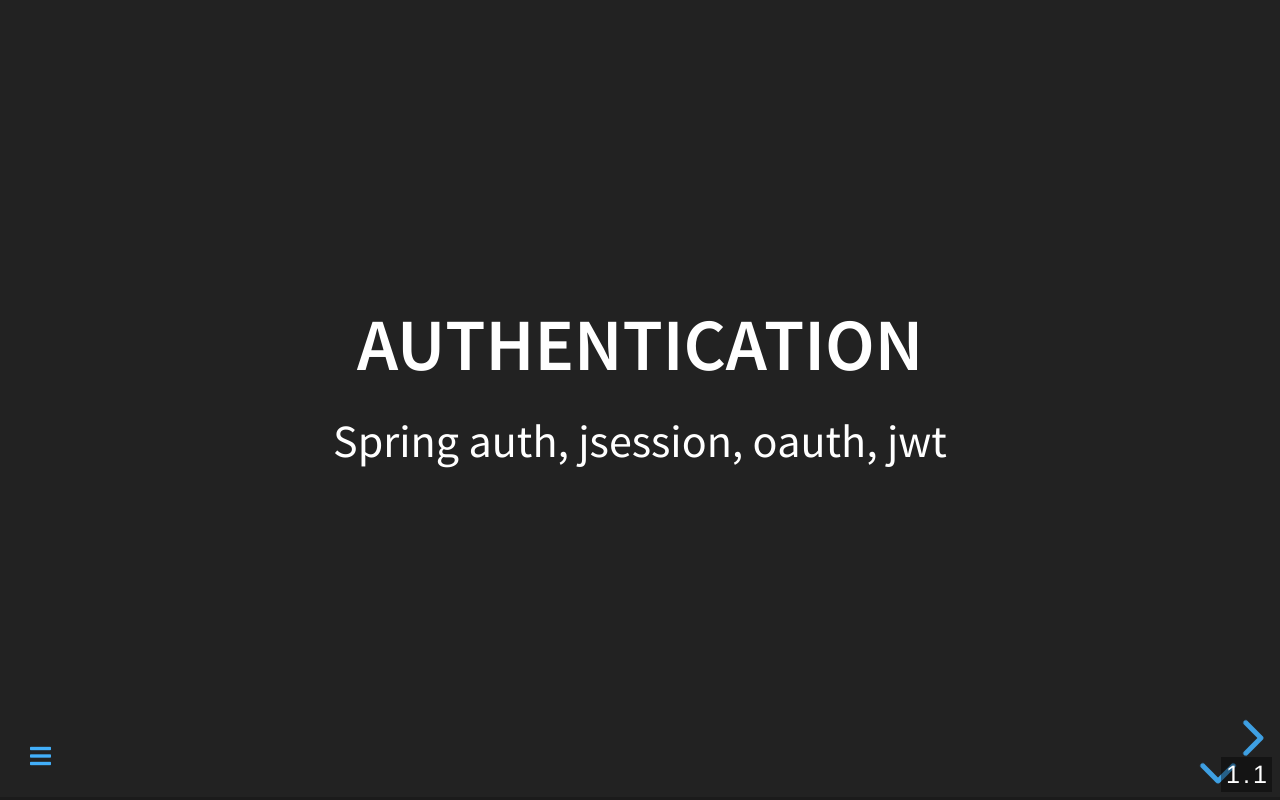
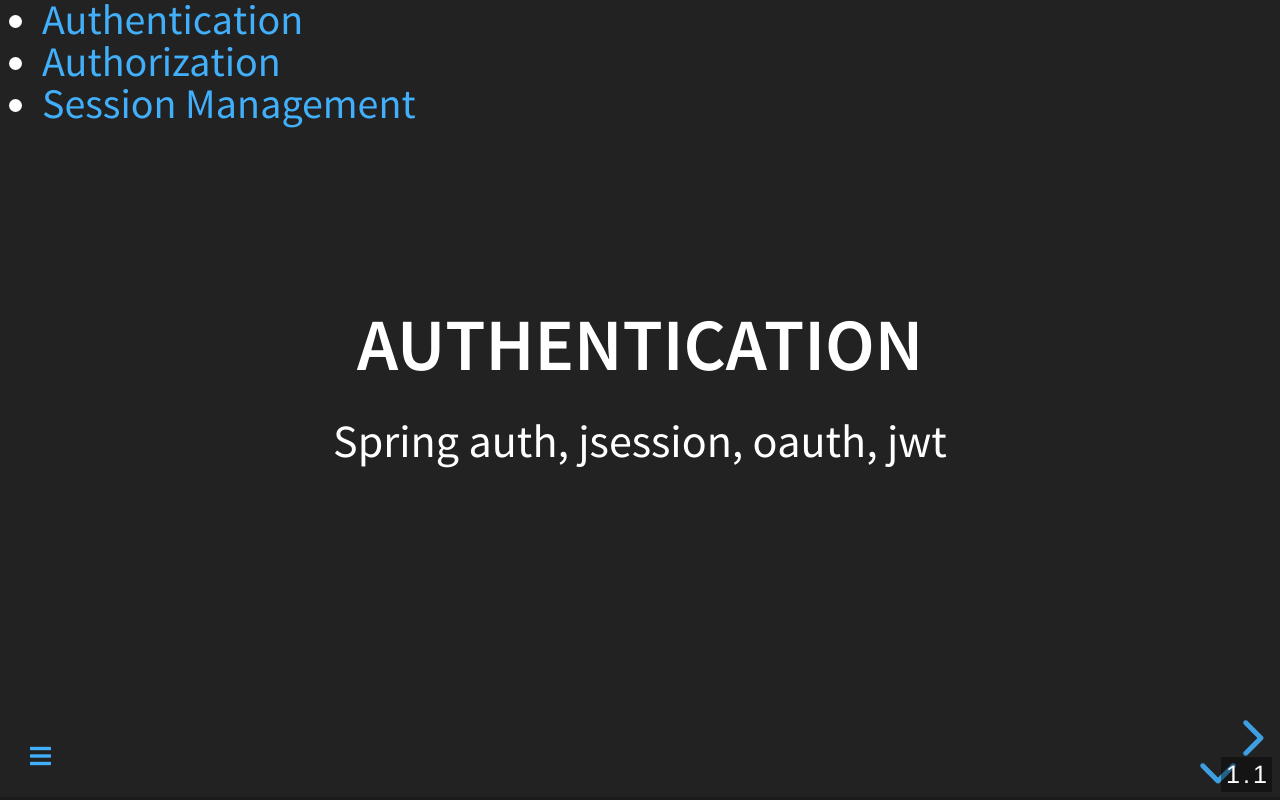
Before and after one commit to Balagangadhar/appsecurity, a plain HTML site: page index.html in a window 1280 px wide. Drawn offline with Linux system fonts and the light colour scheme; files whose address does not match are found by name.

Commit message:
Update index.html

```diff
--- a/index.html
+++ b/index.html
@@ -46,6 +46,14 @@
 	<body>
 
 		<div class="reveal">
+			<div class="menubar">
+				<ul class="menu">
+					<!-- Here's the menu -->
+					<li><a href="#/authentication">Authentication</a></li>
+					<li><a href="#/authorization">Authorization</a></li>
+					<li><a href="#/sessionmanagement">Session Management</a></li>
+				</ul>
+			</div>
 
 			<!-- Any section element inside of this container is displayed as a slide -->
 			<div class="slides">
```
